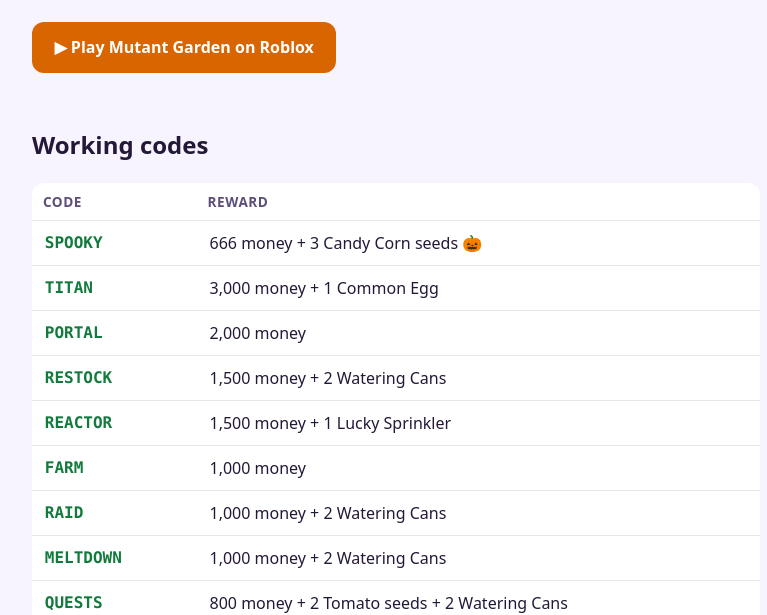
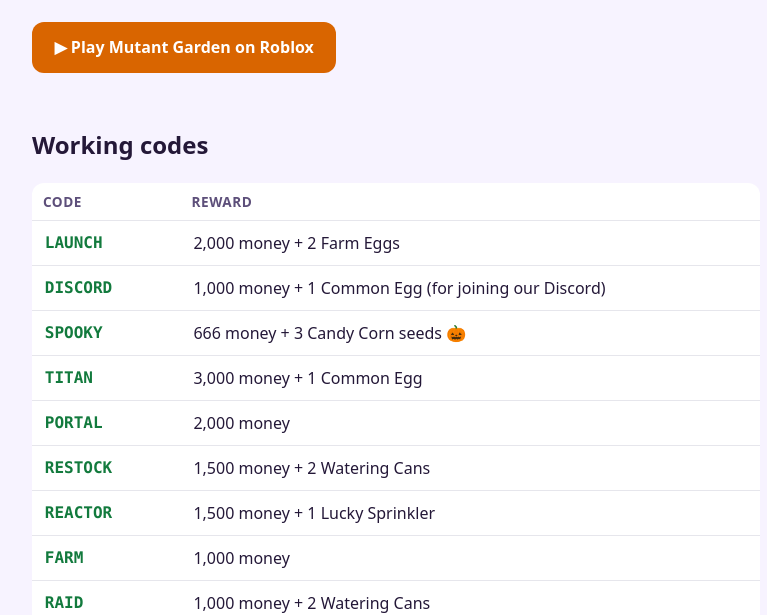
Before and after one commit to Nowy0711/mutant-garden-codes, a plain HTML site: page index.html in a window 1280 px wide. Shown: the part 186-801 px from the top of the page, without its empty margins (244-1011 px from the left). Drawn offline with Linux system fonts and the light colour scheme.

Commit message:
Add LAUNCH and DISCORD codes, Discord link

```diff
--- a/index.html
+++ b/index.html
@@ -39,6 +39,8 @@
 <table>
 <thead><tr><th>Code</th><th>Reward</th></tr></thead>
 <tbody>
+<tr><td>LAUNCH</td><td>2,000 money + 2 Farm Eggs</td></tr>
+<tr><td>DISCORD</td><td>1,000 money + 1 Common Egg (for joining our Discord)</td></tr>
 <tr><td>SPOOKY</td><td>666 money + 3 Candy Corn seeds 🎃</td></tr>
 <tr><td>TITAN</td><td>3,000 money + 1 Common Egg</td></tr>
 <tr><td>PORTAL</td><td>2,000 money</td></tr>
@@ -88,6 +90,7 @@
 <p><strong>Why is the game 16+?</strong> New Roblox games are limited to 16+ until they reach enough engaged players. If you are 16+, playing helps unlock it for everyone.</p>
 <p><strong>A code doesn't work?</strong> It may have expired or already been redeemed on your account. Check the spelling and try again.</p>
 
+<p class="sub" style="margin-top:2em">💬 <a href="https://discord.gg/7Xg7qqbBS">Join our Discord</a> to get new codes first.</p>
 <footer>
 <p>Made by OP_Nowy · <a href="https://www.youtube.com/@MutantGardenRoblox">YouTube</a> · <a href="https://www.tiktok.com/@mutant.garden">TikTok</a></p>
 <p>Unofficial fan page by the game's developer. Not affiliated with Roblox Corporation.</p>
```
